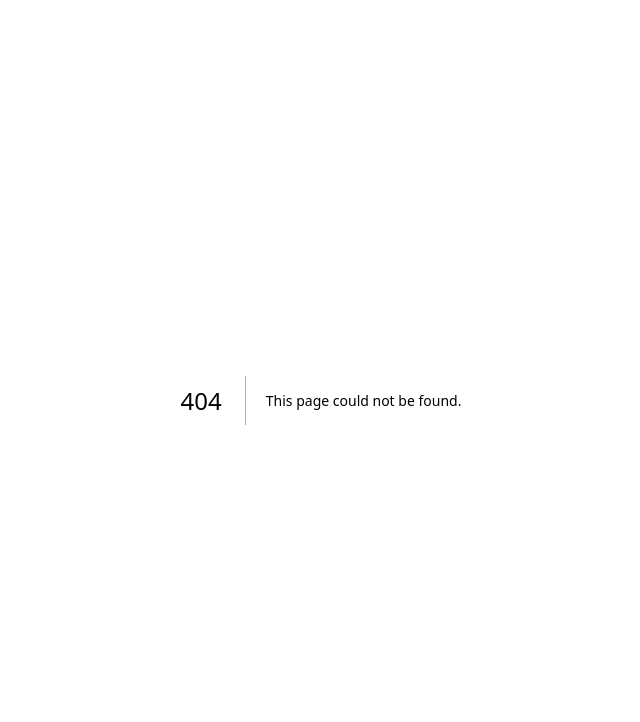
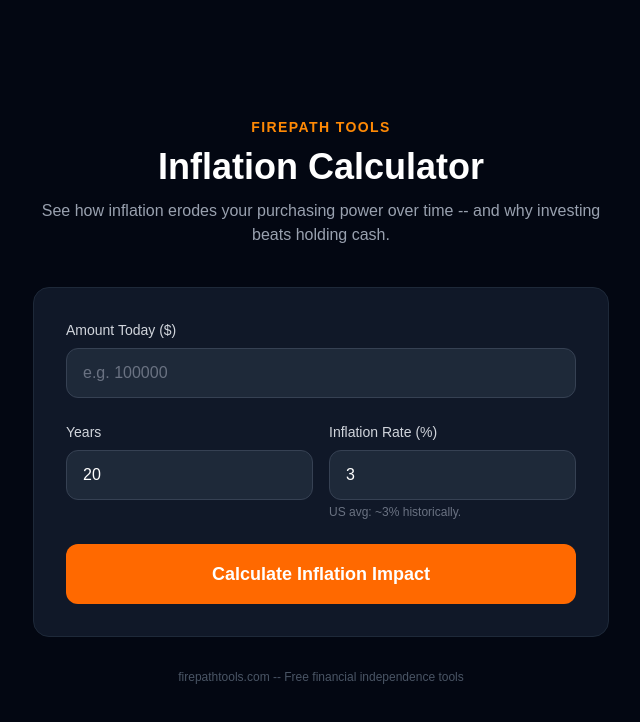
Before and after one commit to giraudsebastien79000-max/firepathtools, a Next.js app: page /tools/inflation in a window 1280 px wide. Before the commit this address had no page. Shown: the top 722 px of the page, without its empty margins (319-959 px from the left). Built offline with nearby package versions, Linux system fonts and the light colour scheme.

Commit message:
Add Inflation Calculator

```diff
--- /dev/null
+++ b/app/tools/inflation/page.tsx
@@ -0,0 +1,72 @@
+"use client";
+import { useState } from "react";
+
+export default function InflationCalculator() {
+  const [amount, setAmount] = useState("");
+  const [years, setYears] = useState("20");
+  const [inflationRate, setInflationRate] = useState("3");
+  const [result, setResult] = useState(null);
+
+  const calculate = () => {
+    const a = parseFloat(amount);
+    const y = parseFloat(years);
+    const r = parseFloat(inflationRate) / 100;
+    const futureValue = a * Math.pow(1 + r, y);
+    const purchasingPower = a / Math.pow(1 + r, y);
+    const loss = a - purchasingPower;
+    setResult({ futureValue, purchasingPower, loss, lossPct: (loss / a * 100).toFixed(1) });
+  };
+
+  return (
+    <main className="min-h-screen bg-gray-950 text-white flex flex-col items-center justify-center px-4 py-16">
+      <div className="max-w-xl w-full">
+        <div className="text-center mb-10">
+          <span className="text-orange-400 text-sm font-semibold tracking-widest uppercase">FirePath Tools</span>
+          <h1 className="text-4xl font-bold mt-2 mb-3">Inflation Calculator</h1>
+          <p className="text-gray-400 text-base">See how inflation erodes your purchasing power over time -- and why investing beats holding cash.</p>
+        </div>
+        <div className="bg-gray-900 rounded-2xl p-8 space-y-6 border border-gray-800">
+          <div>
+            <label className="block text-sm font-medium text-gray-300 mb-2">Amount Today ($)</label>
+            <input type="number" value={amount} onChange={(e) => setAmount(e.target.value)} placeholder="e.g. 100000" className="w-full bg-gray-800 border border-gray-700 rounded-xl px-4 py-3 text-white placeholder-gray-500 focus:outline-none focus:border-orange-400" />
+          </div>
+          <div className="grid grid-cols-2 gap-4">
+            <div>
+              <label className="block text-sm font-medium text-gray-300 mb-2">Years</label>
+              <input type="number" value={years} onChange={(e) => setYears(e.target.value)} placeholder="20" className="w-full bg-gray-800 border border-gray-700 rounded-xl px-4 py-3 text-white placeholder-gray-500 focus:outline-none focus:border-orange-400" />
+            </div>
+            <div>
+              <label className="block text-sm font-medium text-gray-300 mb-2">Inflation Rate (%)</label>
+              <input type="number" value={inflationRate} onChange={(e) => setInflationRate(e.target.value)} placeholder="3" className="w-full bg-gray-800 border border-gray-700 rounded-xl px-4 py-3 text-white placeholder-gray-500 focus:outline-none focus:border-orange-400" />
+              <p className="text-xs text-gray-500 mt-1">US avg: ~3% historically.</p>
+            </div>
+          </div>
+          <button onClick={calculate} className="w-full bg-orange-500 hover:bg-orange-400 text-white font-bold py-4 rounded-xl text-lg transition-colors">Calculate Inflation Impact</button>
+          {result !== null && (
+            <div className="space-y-4">
+              <div className="grid grid-cols-2 gap-4">
+                <div className="bg-gray-800 rounded-xl p-5 border border-orange-400/30 text-center">
+                  <p className="text-gray-400 text-xs mb-1">Cost in {years} years</p>
+                  <p className="text-2xl font-bold text-orange-400">${result.futureValue.toLocaleString("en-US", { maximumFractionDigits: 0 })}</p>
+                  <p className="text-gray-500 text-xs mt-1">To buy the same things</p>
+                </div>
+                <div className="bg-red-900/20 rounded-xl p-5 border border-red-400/30 text-center">
+                  <p className="text-gray-400 text-xs mb-1">Purchasing power lost</p>
+                  <p className="text-2xl font-bold text-red-400">{result.lossPct}%</p>
+                  <p className="text-gray-500 text-xs mt-1">${result.loss.toLocaleString("en-US", { maximumFractionDigits: 0 })} gone</p>
+                </div>
+              </div>
+              <div className="bg-gray-800 rounded-xl p-5 border border-gray-700 text-center">
+                <p className="text-gray-400 text-xs mb-2">Your ${parseFloat(amount).toLocaleString("en-US", { maximumFractionDigits: 0 })} today will only buy...</p>
+                <p className="text-4xl font-bold text-white">${result.purchasingPower.toLocaleString("en-US", { maximumFractionDigits: 0 })}</p>
+                <p className="text-gray-500 text-xs mt-2">worth of goods in {years} years if kept as cash.</p>
+              </div>
+              <p className="text-gray-500 text-xs text-center">This is why keeping large amounts in cash long-term destroys wealth. Invest to beat inflation.</p>
+            </div>
+          )}
+        </div>
+        <p className="text-center text-gray-600 text-xs mt-8">firepathtools.com -- Free financial independence tools</p>
+      </div>
+    </main>
+  );
+}
```
